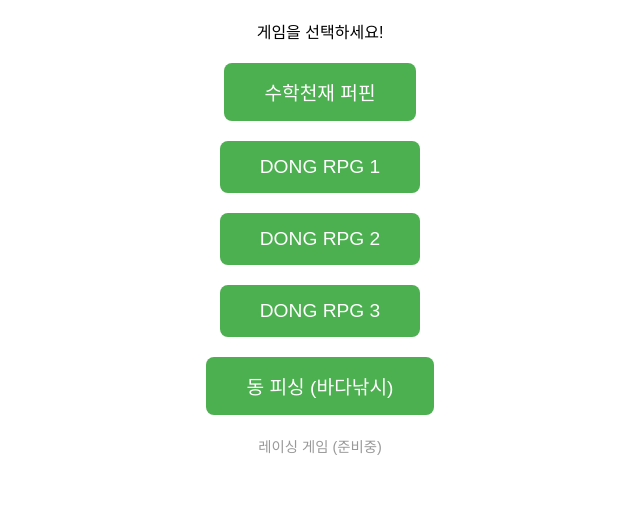
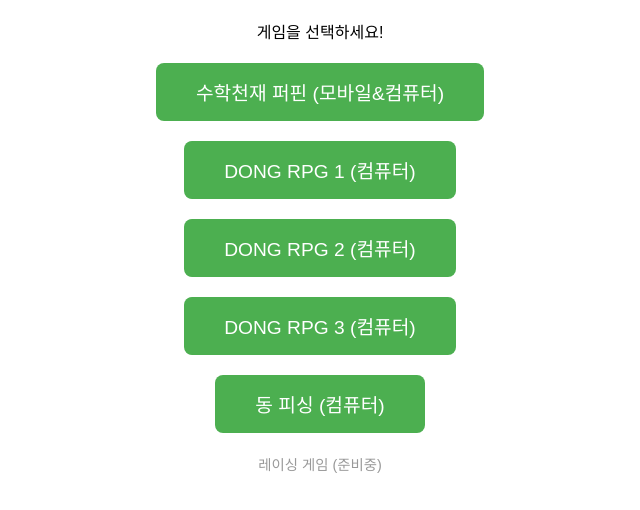
Before and after one commit to dylan131214/dong-games, a plain HTML site: page index/index.html in a window 1280 px wide. Shown: the part 120-630 px from the top of the page, without its empty margins (320-960 px from the left). Drawn offline with Linux system fonts and the light colour scheme.

Commit message:
20260426 인덱스 수정 2차

```diff
--- a/index/index.html
+++ b/index/index.html
@@ -28,11 +28,11 @@
     <p>게임을 선택하세요!</p>
     <ul class="game-list">
         <!-- 게임 추가할 때마다 아래 li 복사해서 추가 -->
-        <li><a href="http://klpf.iptime.org:6001">수학천재 퍼핀</a></li>
-        <li><a href="http://klpf.iptime.org:6002">DONG RPG 1</a></li>
-        <li><a href="http://klpf.iptime.org:6003">DONG RPG 2</a></li>
-        <li><a href="http://klpf.iptime.org:6004">DONG RPG 3</a></li>
-        <li><a href="http://klpf.iptime.org:6010">동 피싱 (바다낚시)</a></li>
+        <li><a href="http://klpf.iptime.org/game/6001">수학천재 퍼핀 (모바일&컴퓨터)</a></li>
+        <li><a href="http://klpf.iptime.org/game/6002">DONG RPG 1 (컴퓨터)</a></li>
+        <li><a href="http://klpf.iptime.org/game/6003">DONG RPG 2 (컴퓨터)</a></li>
+        <li><a href="http://klpf.iptime.org/game/6004">DONG RPG 3 (컴퓨터)</a></li>
+        <li><a href="http://klpf.iptime.org/game/6010">동 피싱 (컴퓨터)</a></li>
         <li class="coming-soon">레이싱 게임 (준비중)</li>
     </ul>
 </body>
```
Also changed, not shown: Readme.txt.
